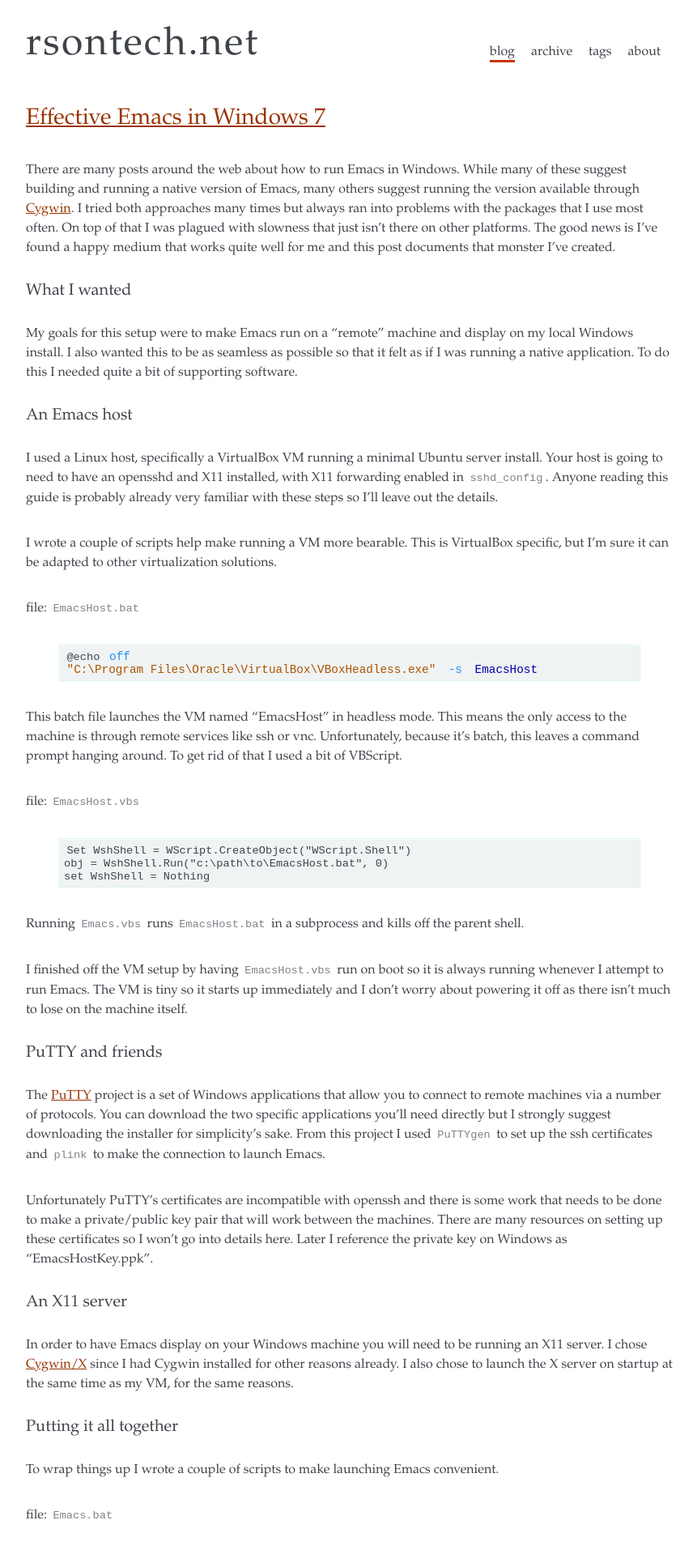
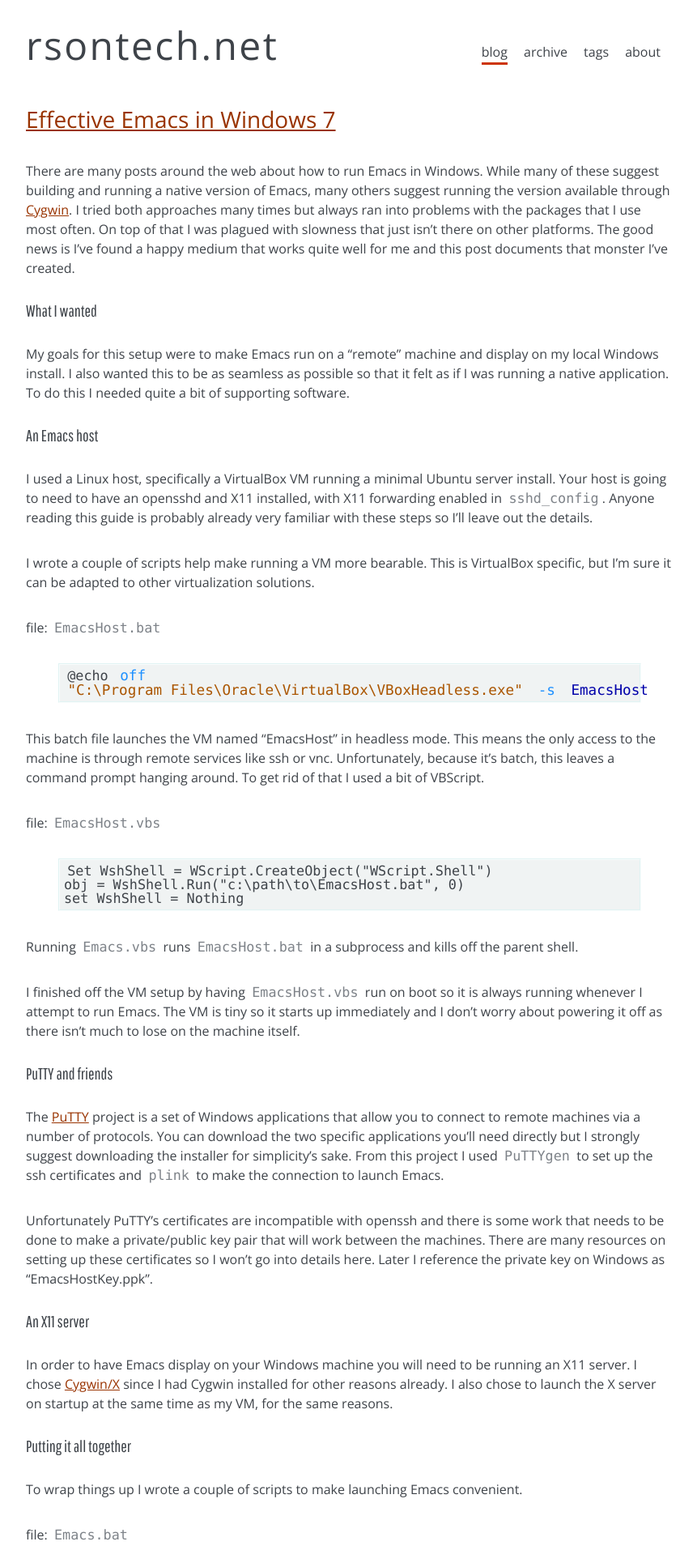
Before and after one commit to randymorris/randymorris.github.com, a Jekyll site: the page built from index.html, in a window 1280 px wide. Shown: the top 1914 px of the page at 81% size, without its empty margins (208-1069 px from the left). Built offline with Jekyll 4.4.1, drawn with Linux system fonts in a browser that asks for light colours; comment, search, counter and statistics services are not loaded.

Commit message:
Add webfonts for pretty

```diff
--- a/_layouts/default.html
+++ b/_layouts/default.html
@@ -7,6 +7,7 @@
     <link rel="stylesheet" type="text/css" media="screen" href="/static/css/reset.css" />
     <link rel="stylesheet" type="text/css" media="screen" href="/static/css/elements.css" />
     <link rel="stylesheet" type="text/css" media="screen" href="/static/css/syntax.css" />
+	<link href="http://fonts.googleapis.com/css?family=Pathway+Gothic+One|Open+Sans:300" rel="stylesheet" type="text/css">
   </head>
 
   <body>
--- a/static/css/elements.css
+++ b/static/css/elements.css
@@ -1,5 +1,5 @@
 * {
-    font-family: 'Garamond', 'Georgia', serif;
+    font-family: "Open Sans", sans-serif;
     color: #3e4349;
 }
 
@@ -37,7 +37,7 @@ pre > code {
 
 code,
 code > span {
-    font-family: monospace;
+    font-family: "Inconsolata", "Consolas", "Monaco", monospace;
     padding: 0 .25em;
     color: #7e8389;
     font-size: 1.05em;
@@ -57,6 +57,7 @@ h3,
 h4,
 h5,
 h6 {
+	font-family: "Pathway Gothic One", "Garamond", serif;
     font-weight: normal;
     padding: .75em 0;
 }
```
